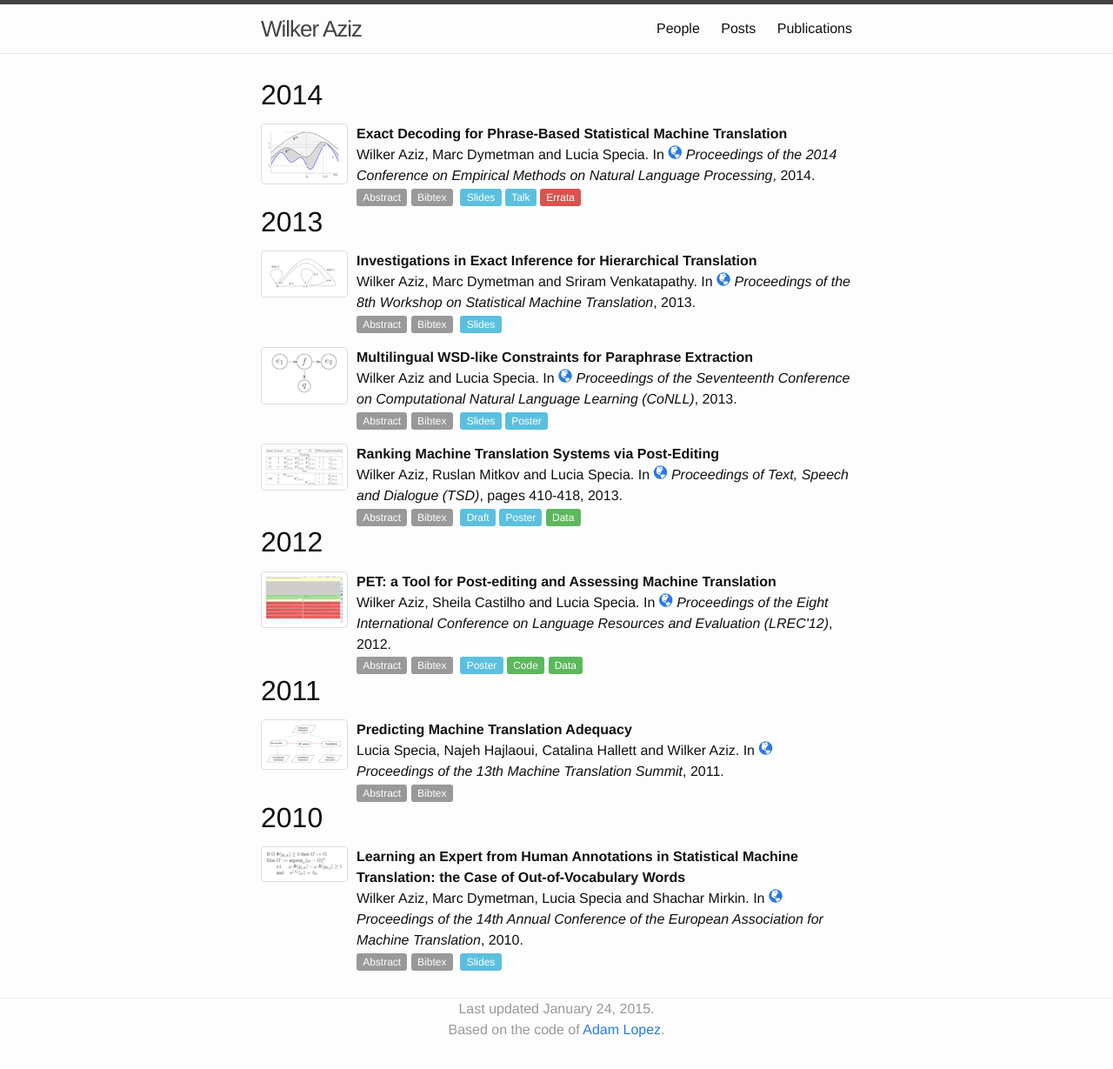
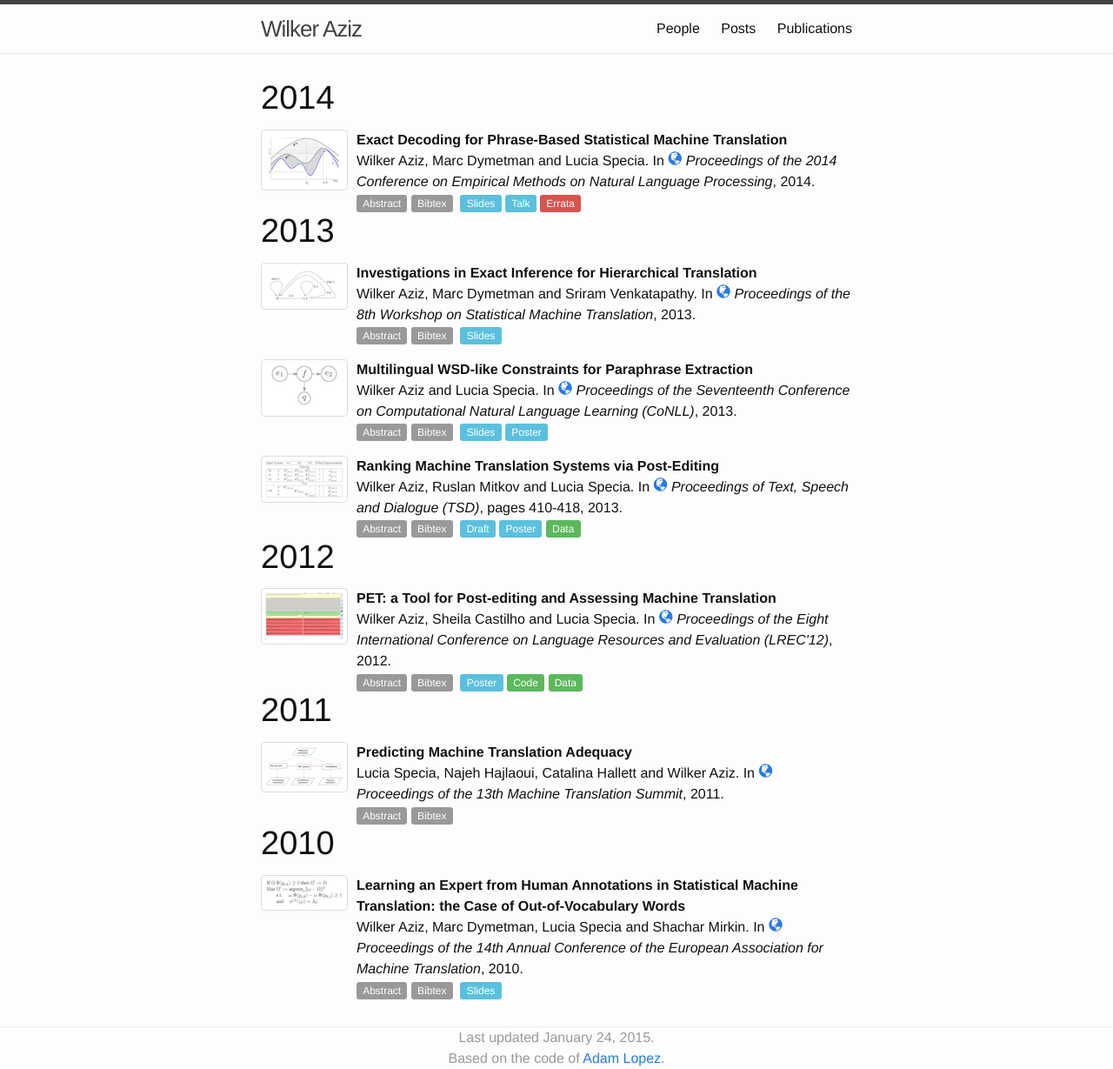
Before and after one commit to wilkeraziz/oldsite, a Jekyll site: the page built from publications.markdown, in a window 1280 px wide. Shown: the whole page at 87% size. Built offline with Jekyll 4.4.1, drawn with Linux system fonts in a browser that asks for light colours; before the commit the page ends 1196 px from its top, so only the background shows below that.

Commit message:
fixing array sorting in liquid

```diff
--- a/publications.markdown
+++ b/publications.markdown
@@ -3,11 +3,17 @@
 title: Publications
 ---
 
-{% assign years = (site.data.papers) %}
-{% for year in years reversed %}
-## {{ year[0] }}
-{% assign papers = (year[1] | where: "selected", "y") %}
-{% for paper in papers %}
+{% assign hashes = (site.data.papers) %}
+{% capture years %}
+{% for hash in hashes %}
+{{ hash[0] }}
+{% endfor %}
+{% endcapture %}
+
+{% assign sortedyears = years | split:' ' | sort | reverse %}
+{% for year in sortedyears %}
+# {{ year }}
+{% for paper in hashes[year] %}
 {% include paper.html paper=paper %}
 {% endfor %}
 {% endfor %}
```
